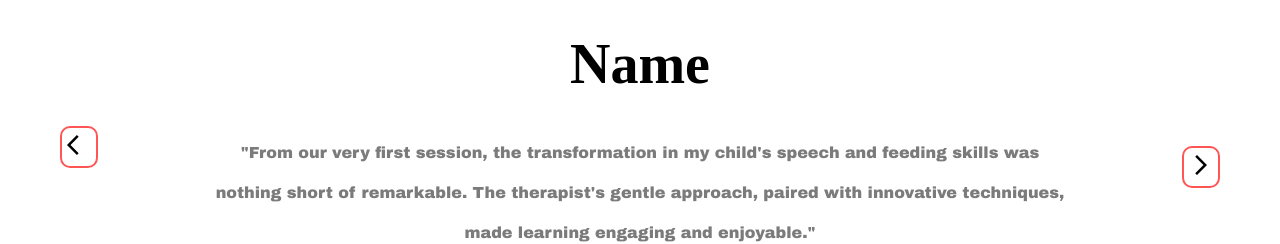
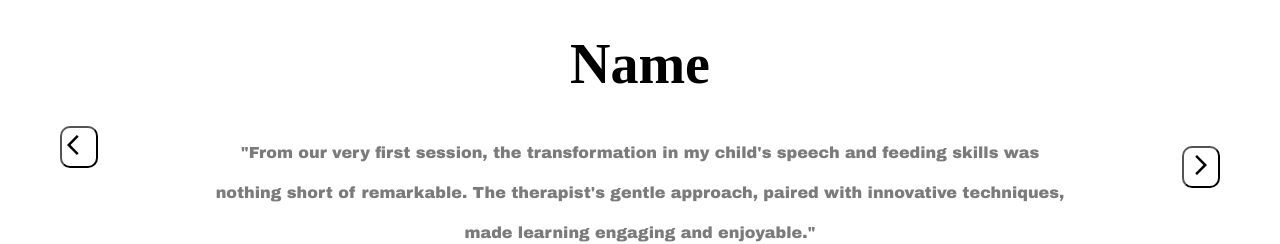
Before and after one commit to vgalante2/love2communicate, a React (Create React App) app: page / in a window 1280 px wide. Shown: the part 2200-2444 px from the top of the page. Built offline with nearby package versions, Linux system fonts and the light colour scheme; a web font is replaced by a local one.

Commit message:
review btn

```diff
--- a/src/styles/Testimonials/_testimonials.scss
+++ b/src/styles/Testimonials/_testimonials.scss
@@ -98,7 +98,7 @@
     right: 60px;
    font-size: 1rem;
    background-color: white;
-   border: 2px $red solid;
+
    padding: 5px;
    border-radius: 10px;
 
@@ -117,7 +117,7 @@
  z-index: 1;
  font-size: 1rem;
  background-color: white;
- border: 2px $red solid;
+
  padding: 5px;
  border-radius: 10px;
 
--- a/src/styles/index.css
+++ b/src/styles/index.css
@@ -665,7 +665,6 @@ img {
   right: 60px;
   font-size: 1rem;
   background-color: white;
-  border: 2px #ff5555 solid;
   padding: 5px;
   border-radius: 10px;
 }
@@ -685,7 +684,6 @@ img {
   z-index: 1;
   font-size: 1rem;
   background-color: white;
-  border: 2px #ff5555 solid;
   padding: 5px;
   border-radius: 10px;
 }
```
Also changed, not shown: 1 other file (tests, documents, lock files or other folders).
